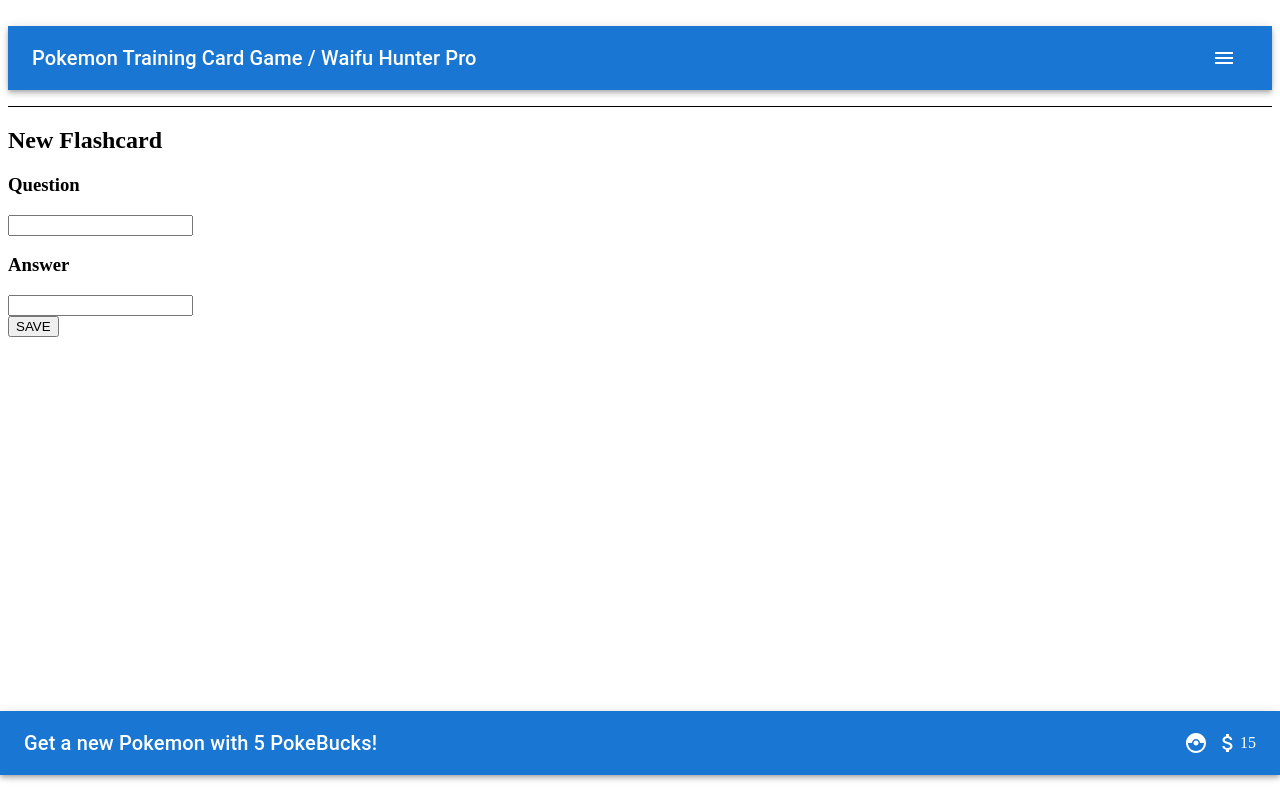
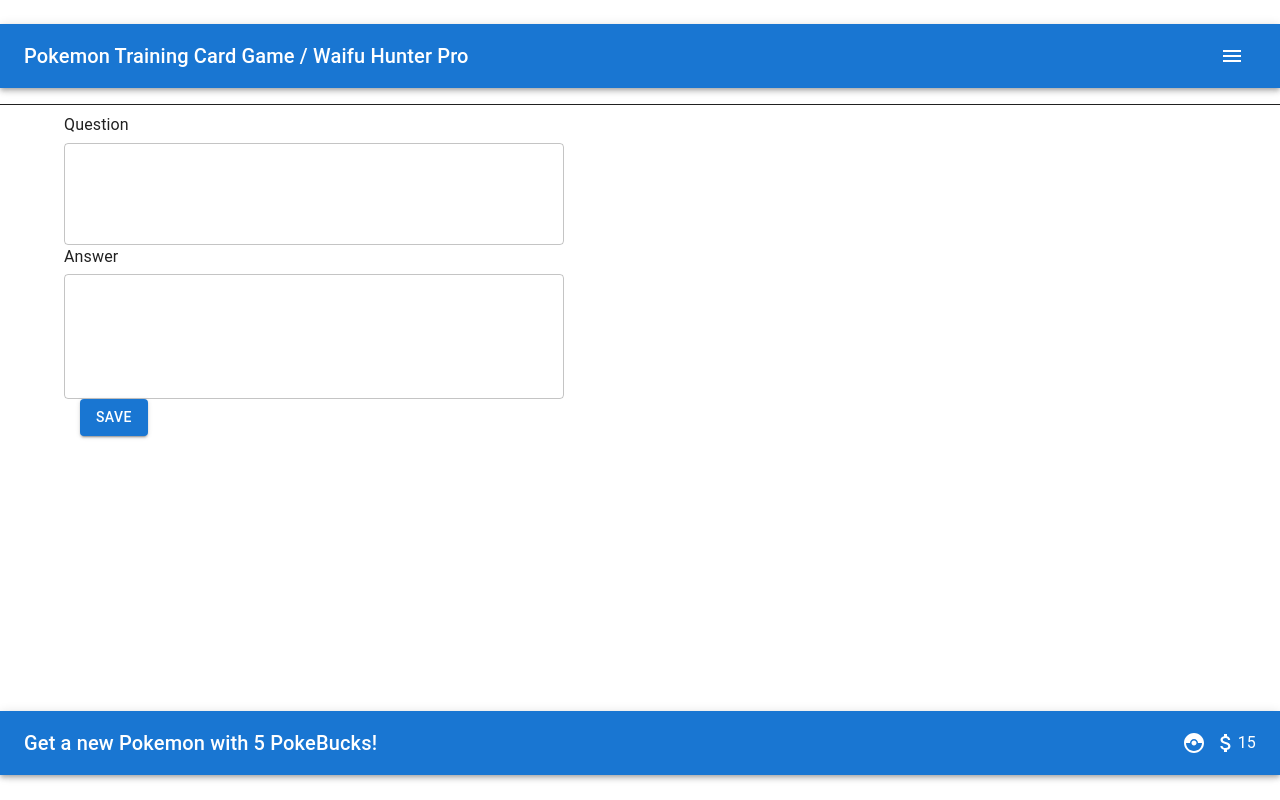
Before and after one commit to Team-MT-111/FlashCatch, a React app: page /newflashcard in a window 1280 px wide. Built offline with nearby package versions, Linux system fonts and the light colour scheme.

Commit message:
adds material components to newflashcard form and flashcard

```diff
--- a/client/components/flashcard.jsx
+++ b/client/components/flashcard.jsx
@@ -3,11 +3,14 @@ import Card from '@mui/material/Card';
 import CardContent from '@mui/material/CardContent';
 import CardMedia from '@mui/material/CardMedia';
 import Typography from '@mui/material/Typography';
-import { CardActionArea } from '@mui/material';
+import { Button, CardActionArea, CardActions } from '@mui/material';
 
-// each flashcard is worth same level of pokedollars
-// upon reviewed, send post request (thunk function) to backend that updates
-export default function Flashcard(props) {
+
+// upon reviewed, send post request (thunk function) to backend that updates pokedollar balance
+// mapDispatchToProps
+//
+
+function Flashcard(props) {
 
   // reminders
   // refactor question and answer to show data passed down from mapping over data in flashcardsContainer
@@ -50,7 +53,15 @@ export default function Flashcard(props) {
             </Typography>
           </CardContent>
         </CardActionArea>
+        <CardActions>
+          {/* dispatch action from button click. Pass dispatch action creator in to the Card */}
+          <Button size="small" color="primary">
+            Mark as Reviewed
+          </Button>
+        </CardActions>
       </Card>
     );
   }
 }
+
+export default Flashcard;
--- a/client/containers/NewFlashcardContainer.jsx
+++ b/client/containers/NewFlashcardContainer.jsx
@@ -1,5 +1,10 @@
-import React, { useState, useEffect } from 'react';
-
+import React, { useState, useEffect } from "react";
+import Button from '@mui/material/Button';
+import TextField from '@mui/material/TextField';
+import Box from '@mui/material/Box';
+import Container from '@mui/material/Container';
+import CssBaseline from '@mui/material/CssBaseline';
+import Typography from '@mui/material/Typography';
 
 const NewFlashcardContainer = (props) => {
 
@@ -10,21 +15,22 @@ const NewFlashcardContainer = (props) => {
   const handleSubmit = e => {
     e.preventDefault();
 
-    const form = {
-      question: e.target.question.value,
-      answer: e.target.answer.value
+    const card = {
+      question: document.querySelector('[name="question"]').value,
+      answer: document.querySelector('[name="answer"]').value
     };
 
-    console.log('form content:', form);
+    console.log('flashcard content:', card);
     setFlashcardSaved(true);
-    // fetch('/api/flashcards', {
-    //   method: 'POST',
-    //   body: JSON.stringify(form),
-    //   headers: {'Content-Type': 'application/json'}
-    // })
-    //   .then(res => res.json())
-    //   .then(res => console.log('success'))
-    //   //on success clear form, display success message on screen
+    fetch('/api/flashcards', {
+      method: 'POST',
+      body: JSON.stringify(card),
+      headers: {'Content-Type': 'application/json'}
+    })
+      .then(res => res.json())
+      .then(res => console.log('success'))
+      .catch(err => console.log("error: ", err))
+      //on success clear form, display success message on screen
   }
 
   useEffect(() => {
@@ -32,21 +38,90 @@ const NewFlashcardContainer = (props) => {
   }, [flashcardSaved])
 
   return (
-    <div>
-      <form id="new-flashcard-form" onSubmit={handleSubmit}>
-        <h2>New Flashcard</h2>
-        <div>
-          <h3>Question</h3>
-          <input type='text' name='question'></input>
-        </div>
-        <div>
-          <h3>Answer</h3>
-          <input type='text' name='answer'></input>
-        </div>
-        <button type='submit'>SAVE</button>
-      </form>
-    </div>
+    <Container component="main">
+      <CssBaseline />
+        <Box sx={{ width: 500, maxWidth: '100%' }}>
+          <Box component='form' sx={{ mt: 1}} id='new-flashcard-form'>
+            <Box>
+              <Typography gutterBottom variant="h7" component="div">
+                Question
+              </Typography>
+              <TextField
+              fullWidth
+              name="question"
+              multiline
+              rows={3}
+              />
+
+              <Typography gutterBottom variant="h7" component="div">
+                Answer
+              </Typography>
+              <TextField
+              fullWidth
+              name="answer"
+              multiline
+              rows={4}
+              />
+            </Box>
+            <Button onClick={handleSubmit} variant="contained" sx={{ ml: 2}}>
+              Save
+            </Button>
+          </Box>
+        </Box>
+    </Container>
   )
 }
 
 export default NewFlashcardContainer;
+
+// import React, { useState, useEffect } from 'react';
+
+// const NewFlashcardContainer = (props) => {
+
+//   // component level state
+//     // boolean to reset form after sucessful save of flashcard?
+//   const [flashcardSaved, setFlashcardSaved] = useState(false);
+
+//   const handleSubmit = e => {
+//     e.preventDefault();
+
+//     const form = {
+//       question: e.target.question.value,
+//       answer: e.target.answer.value
+//     };
+
+//     console.log('form content:', form);
+//     setFlashcardSaved(true);
+//     // fetch('/api/flashcards', {
+//     //   method: 'POST',
+//     //   body: JSON.stringify(form),
+//     //   headers: {'Content-Type': 'application/json'}
+//     // })
+//     //   .then(res => res.json())
+//     //   .then(res => console.log('success'))
+//     //   //on success clear form, display success message on screen
+//   }
+
+//   useEffect(() => {
+//     document.getElementById('new-flashcard-form').reset();
+//   }, [flashcardSaved])
+
+//   return (
+//     <div>
+//       <form id="new-flashcard-form" onSubmit={handleSubmit}>
+//         <h2>New Flashcard</h2>
+//         <div>
+//           <h3>Question</h3>
+//           <input type='text' name='question'></input>
+//         </div>
+//         <div>
+//           <h3>Answer</h3>
+//           <input type='text' name='answer'></input>
+//         </div>
+//         <button type='submit'>SAVE</button>
+//       </form>
+//     </div>
+//   )
+// }
+
+// export default NewFlashcardContainer;
--- a/client/containers/flashcardsContainer.jsx
+++ b/client/containers/flashcardsContainer.jsx
@@ -29,7 +29,7 @@ const FlashcardsContainer = (props) => {
 
             <p>A flashcard question and answer</p>
             <Flashcard />
-            {/* render flashcard with id question and answer  */}
+            {/* render flashcard and pass down on props: id, question, and answer  */}
 
 
         </section>
--- a/package.json
+++ b/package.json
@@ -24,6 +24,7 @@
   "dependencies": {
     "@emotion/react": "^11.8.2",
     "@emotion/styled": "^11.8.1",
+    "@material-ui/core": "^4.12.3",
     "@mui/icons-material": "^5.5.1",
     "@mui/material": "^5.5.1",
     "bcrypt": "^5.0.1",
```
Also changed, not shown: 1 other file (tests, documents, lock files or other folders).
